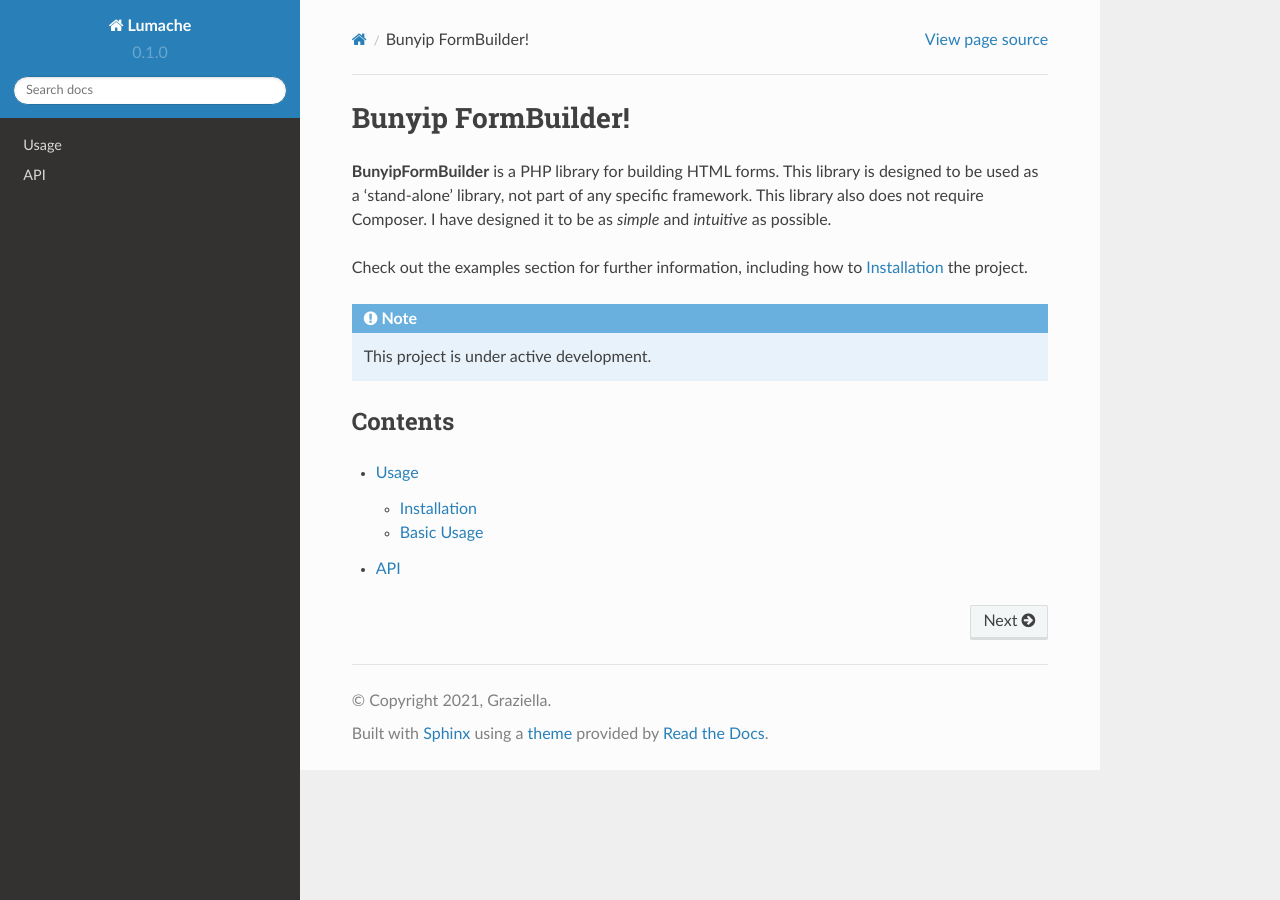
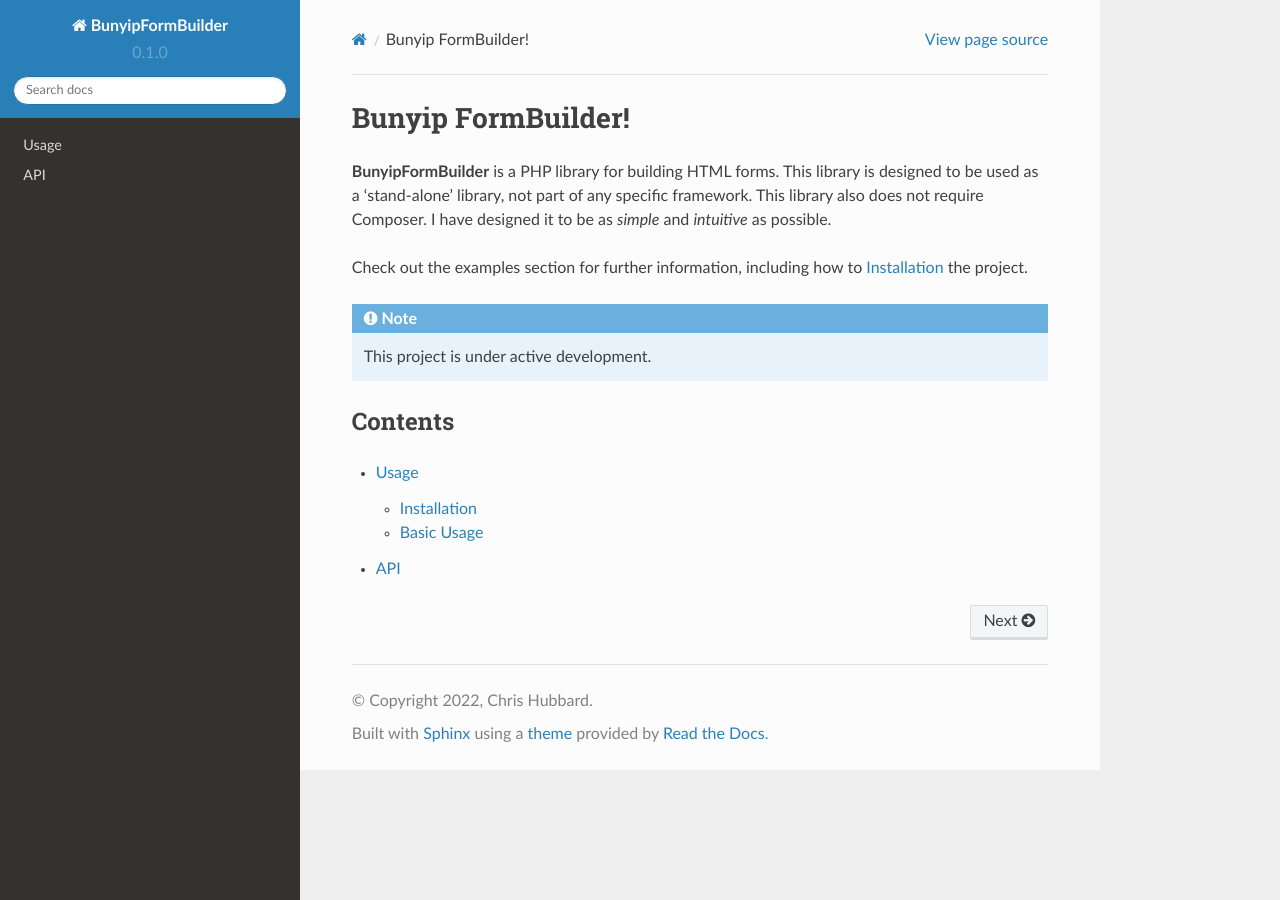
Before and after one commit to bouncingbunyip/rdt-tutorial, a Sphinx documentation site: the page built from docs/source/index.rst, in a window 1280 px wide. Built offline with Sphinx 7.4.7 and the Read the Docs theme 2.0.0, drawn with Linux system fonts in a browser that asks for light colours.

Commit message:
Update conf.py
changed name and copyright

```diff
--- a/docs/source/conf.py
+++ b/docs/source/conf.py
@@ -2,9 +2,9 @@
 
 # -- Project information
 
-project = 'Lumache'
-copyright = '2021, Graziella'
-author = 'Graziella'
+project = 'BunyipFormBuilder'
+copyright = '2022, Chris Hubbard'
+author = 'Chris Hubbard'
 
 release = '0.1'
 version = '0.1.0'
```
